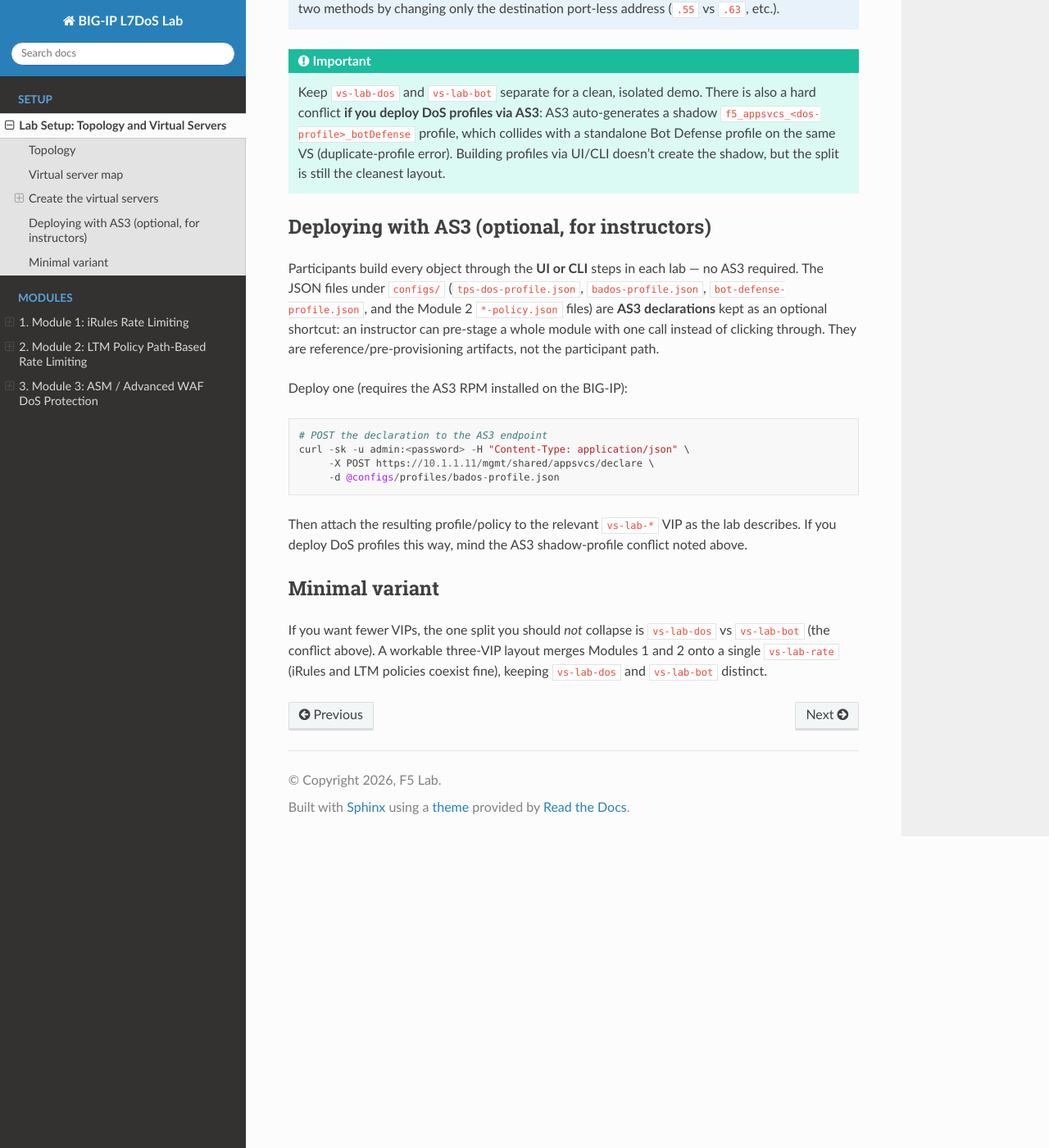
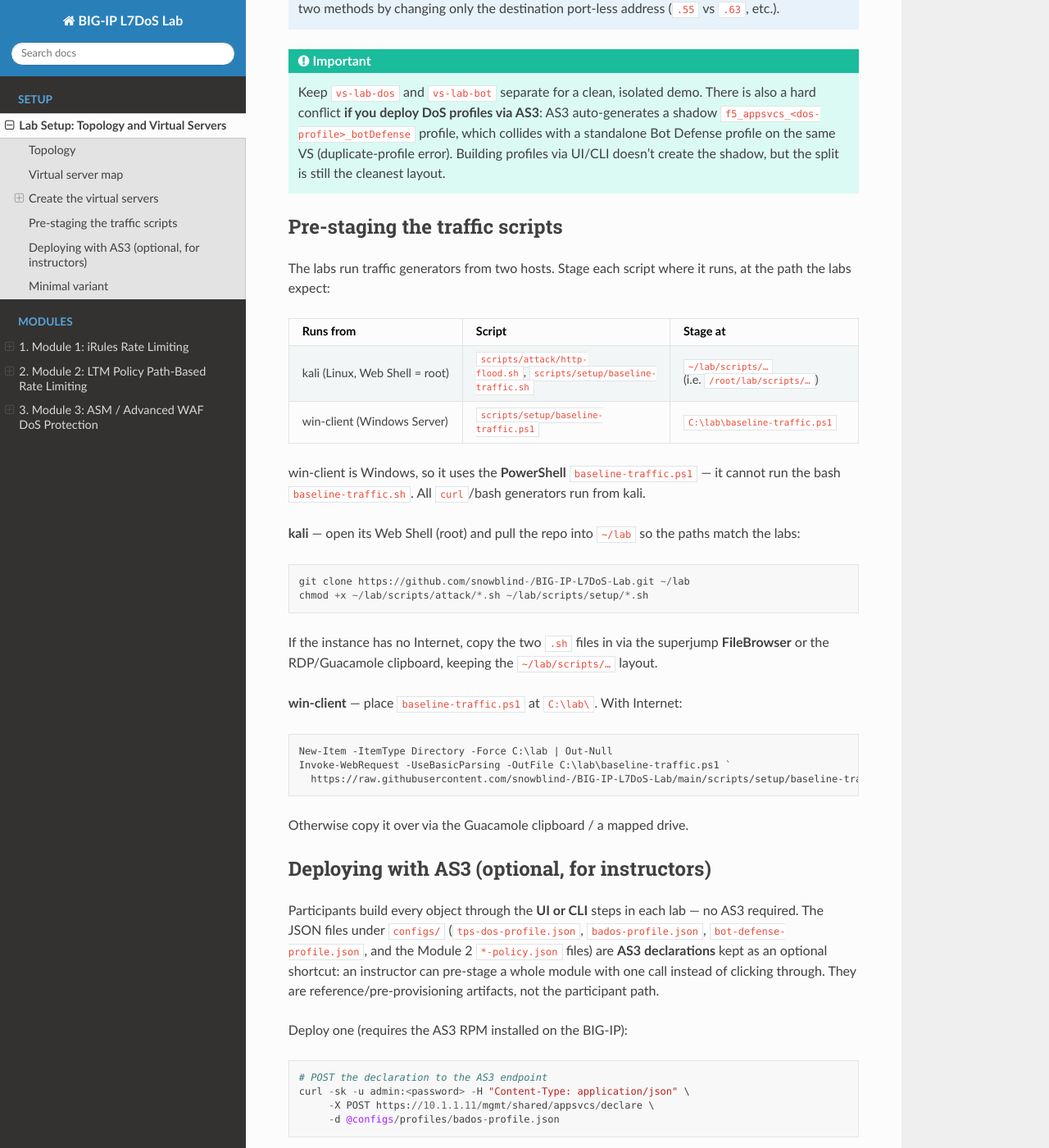
Before and after one commit to snowblind-/BIG-IP-L7DoS-Lab, a Sphinx documentation site: the page built from docs/setup/lab-topology.rst, in a window 1280 px wide and 1400 px high, scrolled down 2779 px. Shown: the whole window at 82% size. Built offline with Sphinx 7.4.7 and the Read the Docs theme 3.1.0, drawn with Linux system fonts in a browser that asks for light colours.

Commit message:
Pre-stage traffic scripts: paths per host + PowerShell baseline for win-client
- scripts/setup/baseline-traffic.ps1: NEW Windows baseline generator (win-client
  is Windows Server and can't run baseline-traffic.sh).
- lab-topology: 'Pre-staging the traffic scripts' section — kali stages the bash
  scripts at ~/lab/scripts/ (git clone ~/lab); win-client stages the .ps1 at
  C:\lab\; with offline copy fallbacks.
- lab2: baseline now runs the PowerShell script on win-client (C:\lab\).
- lab4: tag baseline as (kali).

```diff
--- a/docs/module3-asm-waf/lab4/lab4-stress-based.rst
+++ b/docs/module3-asm-waf/lab4/lab4-stress-based.rst
@@ -63,8 +63,8 @@
 Task 2: Establish a Latency Baseline
 --------------------------------------
 
-#. Run the baseline traffic script to allow BIG-IP to learn normal server
-   response times::
+#. **(kali)** Run the baseline traffic script to allow BIG-IP to learn normal
+   server response times::
 
       bash ~/lab/scripts/setup/baseline-traffic.sh http://10.1.10.63 300
 
--- a/docs/setup/lab-topology.rst
+++ b/docs/setup/lab-topology.rst
@@ -163,6 +163,49 @@
    (duplicate-profile error). Building profiles via UI/CLI doesn't create the
    shadow, but the split is still the cleanest layout.
 
+Pre-staging the traffic scripts
+-------------------------------
+
+The labs run traffic generators from two hosts. Stage each script where it runs,
+at the path the labs expect:
+
+.. list-table::
+   :header-rows: 1
+   :widths: 26 30 44
+
+   * - Runs from
+     - Script
+     - Stage at
+   * - kali (Linux, Web Shell = root)
+     - ``scripts/attack/http-flood.sh``,
+       ``scripts/setup/baseline-traffic.sh``
+     - ``~/lab/scripts/…`` (i.e. ``/root/lab/scripts/…``)
+   * - win-client (Windows Server)
+     - ``scripts/setup/baseline-traffic.ps1``
+     - ``C:\lab\baseline-traffic.ps1``
+
+win-client is Windows, so it uses the **PowerShell** ``baseline-traffic.ps1`` — it
+cannot run the bash ``baseline-traffic.sh``. All ``curl``/bash generators run from
+kali.
+
+**kali** — open its Web Shell (root) and pull the repo into ``~/lab`` so the paths
+match the labs::
+
+   git clone https://github.com/snowblind-/BIG-IP-L7DoS-Lab.git ~/lab
+   chmod +x ~/lab/scripts/attack/*.sh ~/lab/scripts/setup/*.sh
+
+If the instance has no Internet, copy the two ``.sh`` files in via the superjump
+**FileBrowser** or the RDP/Guacamole clipboard, keeping the ``~/lab/scripts/…``
+layout.
+
+**win-client** — place ``baseline-traffic.ps1`` at ``C:\lab\``. With Internet::
+
+   New-Item -ItemType Directory -Force C:\lab | Out-Null
+   Invoke-WebRequest -UseBasicParsing -OutFile C:\lab\baseline-traffic.ps1 `
+     https://raw.githubusercontent.com/snowblind-/BIG-IP-L7DoS-Lab/main/scripts/setup/baseline-traffic.ps1
+
+Otherwise copy it over via the Guacamole clipboard / a mapped drive.
+
 Deploying with AS3 (optional, for instructors)
 ----------------------------------------------
 
```
Also changed, not shown: docs/module3-asm-waf/lab2/lab2-behavioral-dos.rst (+6 -3 lines), 1 other file.
